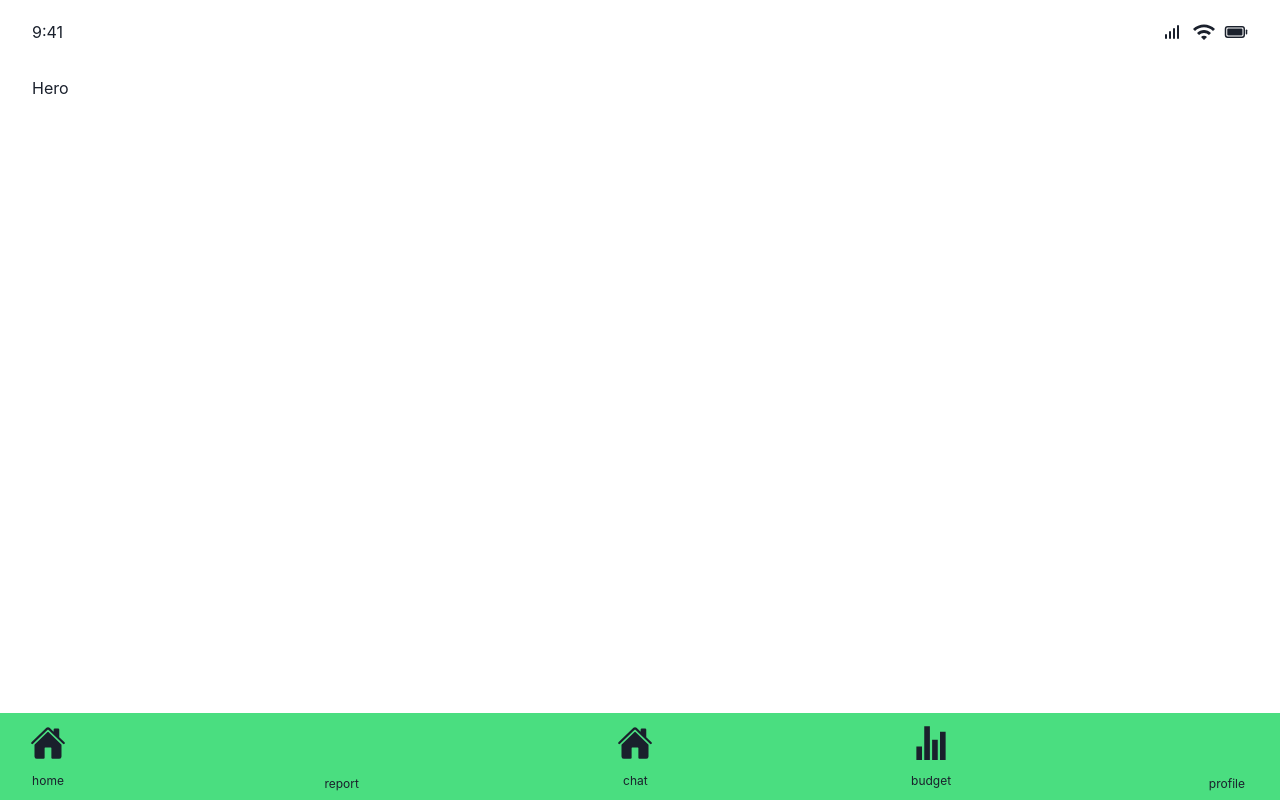
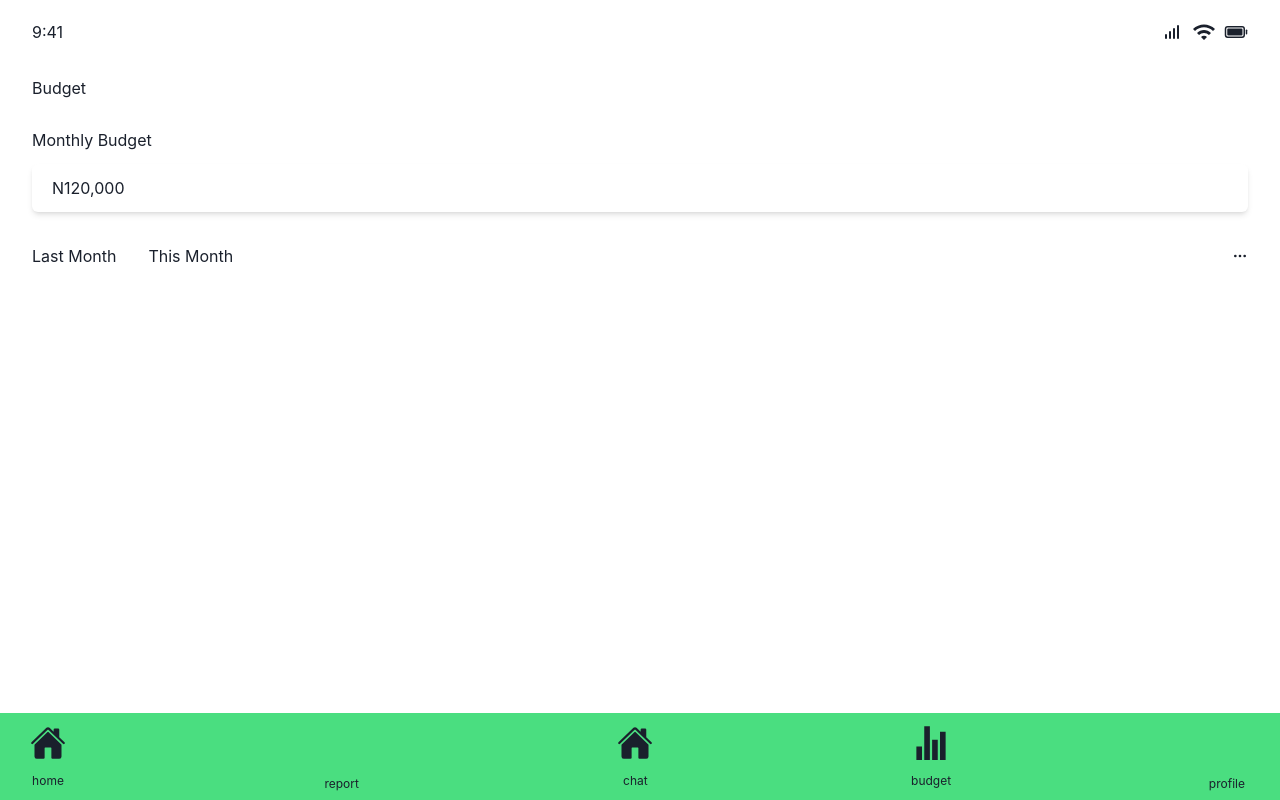
Before and after one commit to ayoashy/interview-mock1, a React (Vite) app: page /budget in a window 1280 px wide. Built offline with nearby package versions, Linux system fonts and the light colour scheme; some icons are missing.

Commit message:
monthly section initial setup

```diff
--- /dev/null
+++ b/src/components/BudgetBalanceBox.tsx
@@ -0,0 +1,11 @@
+import React from 'react';
+
+const BudgetBalanceBox = () => {
+  return (
+    <div className='bg-white pl-5 w-full shadow-md rounded-md h-12 flex items-center mb-8'>
+      <span>N120,000</span>
+    </div>
+  );
+};
+
+export default BudgetBalanceBox;
--- a/src/components/Hero.tsx
+++ b/src/components/Hero.tsx
@@ -1,7 +1,13 @@
-import React from 'react';
-
 const Hero = () => {
-  return <div>Hero</div>;
+  return (
+    <div>
+      <h1>Budget</h1>
+      <span className='mt-7 mb-3 block'>
+        <span></span>
+        <span>Monthly Budget</span>
+      </span>
+    </div>
+  );
 };
 
 export default Hero;
--- /dev/null
+++ b/src/components/MonthlyStat.tsx
@@ -0,0 +1,12 @@
+import React from 'react';
+import MonthlyStatButtons from './MonthlyStatButtons';
+
+const MonthlyStat = () => {
+  return (
+    <div>
+      <MonthlyStatButtons />
+    </div>
+  );
+};
+
+export default MonthlyStat;
--- /dev/null
+++ b/src/components/MonthlyStatButtons.tsx
@@ -0,0 +1,15 @@
+import { HiOutlineDotsHorizontal } from 'react-icons/hi';
+
+const MonthlyStatButtons = () => {
+  return (
+    <div className='flex items-center justify-between'>
+      <span className='flex gap-x-8 '>
+        <p>Last Month</p>
+        <p>This Month</p>
+      </span>
+      <HiOutlineDotsHorizontal />
+    </div>
+  );
+};
+
+export default MonthlyStatButtons;
--- a/src/pages/Budget.tsx
+++ b/src/pages/Budget.tsx
@@ -1,12 +1,16 @@
 import React from 'react';
 import StatusBar from '../components/StatusBar';
 import Hero from '../components/Hero';
+import BudgetBalanceBox from '../components/BudgetBalanceBox';
+import MonthlyStat from '../components/MonthlyStat';
 
 const Budget = () => {
   return (
     <div>
       <StatusBar />
       <Hero />
+      <BudgetBalanceBox />
+      <MonthlyStat />
     </div>
   );
 };
```
